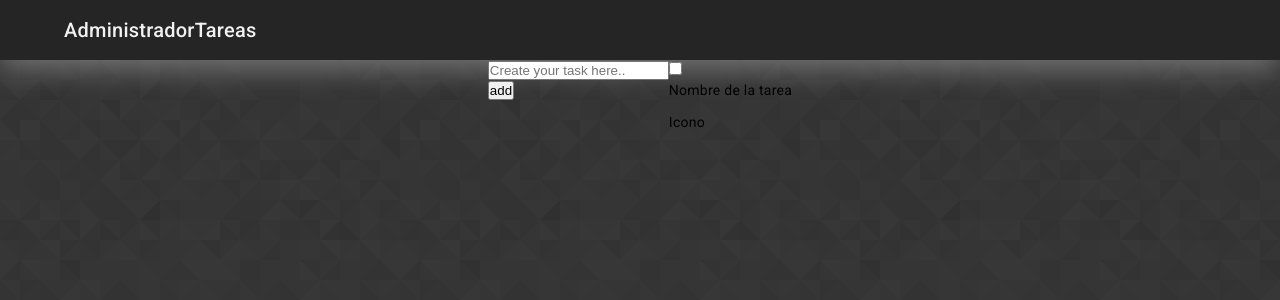
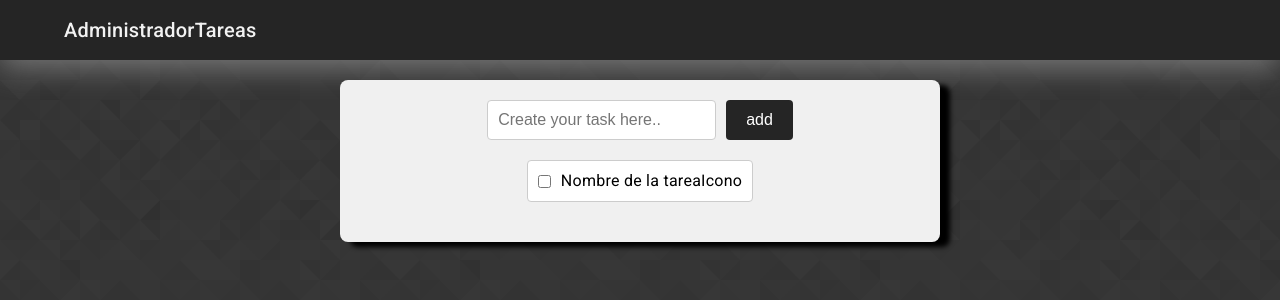
Before and after one commit to jonatanvillegas/Administrador_Tareas, an Angular app: page / in a window 1280 px wide. Shown: the top 300 px of the page. Built offline with nearby package versions, Linux system fonts and the light colour scheme.

Commit message:
creacion de modelo de tarea y Card

```diff
--- a/src/app/components/card/card.component.css
+++ b/src/app/components/card/card.component.css
@@ -1,4 +1,69 @@
-.Card{
+.Card {
   display: flex;
+  flex-direction: column;
+  align-items: center;
   justify-content: center;
+  width: 100%;
+  max-width: 600px;
+  margin: 0 auto;
+  padding: 20px;
+  background-color: #f0f0f0;
+  border-radius: 8px;
+  box-shadow: 10px 5px 5px black;
+  margin-top: 20px;
 }
+.juntar{
+  display: flex;
+}
+.Card > div {
+  margin-bottom: 20px;
+}
+
+form {
+  display: flex;
+  align-items: center;
+  justify-content: center;
+  width: 100%;
+}
+
+input[type="text"] {
+  flex: 1;
+  padding: 10px;
+  font-size: 16px;
+  border: 1px solid #ccc;
+  border-radius: 4px;
+  margin-right: 10px;
+}
+
+button {
+  padding: 10px 20px;
+  font-size: 16px;
+  background-color: #252525;
+  color: white;
+  border: none;
+  border-radius: 4px;
+  cursor: pointer;
+}
+
+button:hover {
+  background-color: #667585;
+}
+
+div > div {
+  display: flex;
+  align-items: center;
+  padding: 10px;
+  background-color: white;
+  border: 1px solid #ccc;
+  border-radius: 4px;
+}
+
+div > div input[type="checkbox"] {
+  margin-right: 10px;
+
+}
+
+div > div p {
+  margin: 0;
+  font-size: 16px;
+}
--- a/src/app/components/card/card.component.html
+++ b/src/app/components/card/card.component.html
@@ -1,9 +1,10 @@
 <main class="Card">
-  <div>
-    <form action="">
-      <input type="text" name="tarea" id="" placeholder="Create your task here..">
+  <div class="juntar">
+    <!-- creando el evento submit -->
+    <form action="" (submit)="AgregarTare($event)">
+      <input type="text" name="tarea" id="" placeholder="Create your task here.." >
     </form>
-    <button class="">add</button>
+    <button class="" type="submit">add</button>
   </div>
   <div>
     <div>
--- a/src/app/components/card/card.component.ts
+++ b/src/app/components/card/card.component.ts
@@ -1,4 +1,5 @@
 import { Component } from '@angular/core';
+import { Tarea } from 'src/app/model/tarea';
 
 @Component({
   selector: 'app-card',
@@ -6,5 +7,19 @@ import { Component } from '@angular/core';
   styleUrls: ['./card.component.css']
 })
 export class CardComponent {
+ Tareas:Tarea[] = [];
+ nuevaTarea:String = "";
 
+  AgregarTare(even:Event){
+    //previniendo el default del submit
+    even.preventDefault();
+    if (this.nuevaTarea.trim() !== "") {
+      const tarea: Tarea = {nombre: this.nuevaTarea, completado: false}
+      this.Tareas.push(tarea)
+      this.nuevaTarea = ""
+    }else{
+      alert("tienes que agregar el nombre a la tarea..")
+    }
+
+  }
 }
--- /dev/null
+++ b/src/app/model/tarea.ts
@@ -0,0 +1,4 @@
+export interface Tarea {
+  nombre: String,
+  completado: Boolean
+}
```
